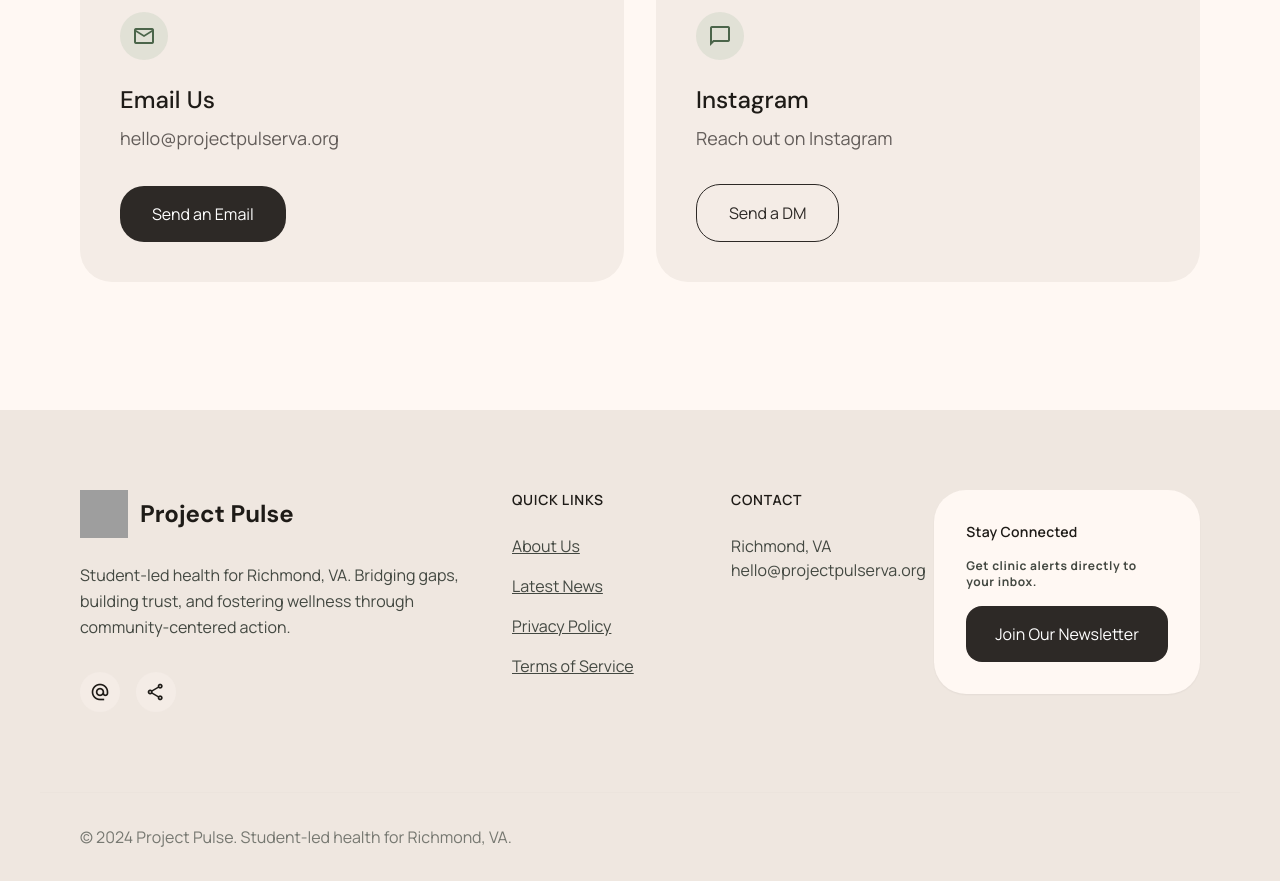
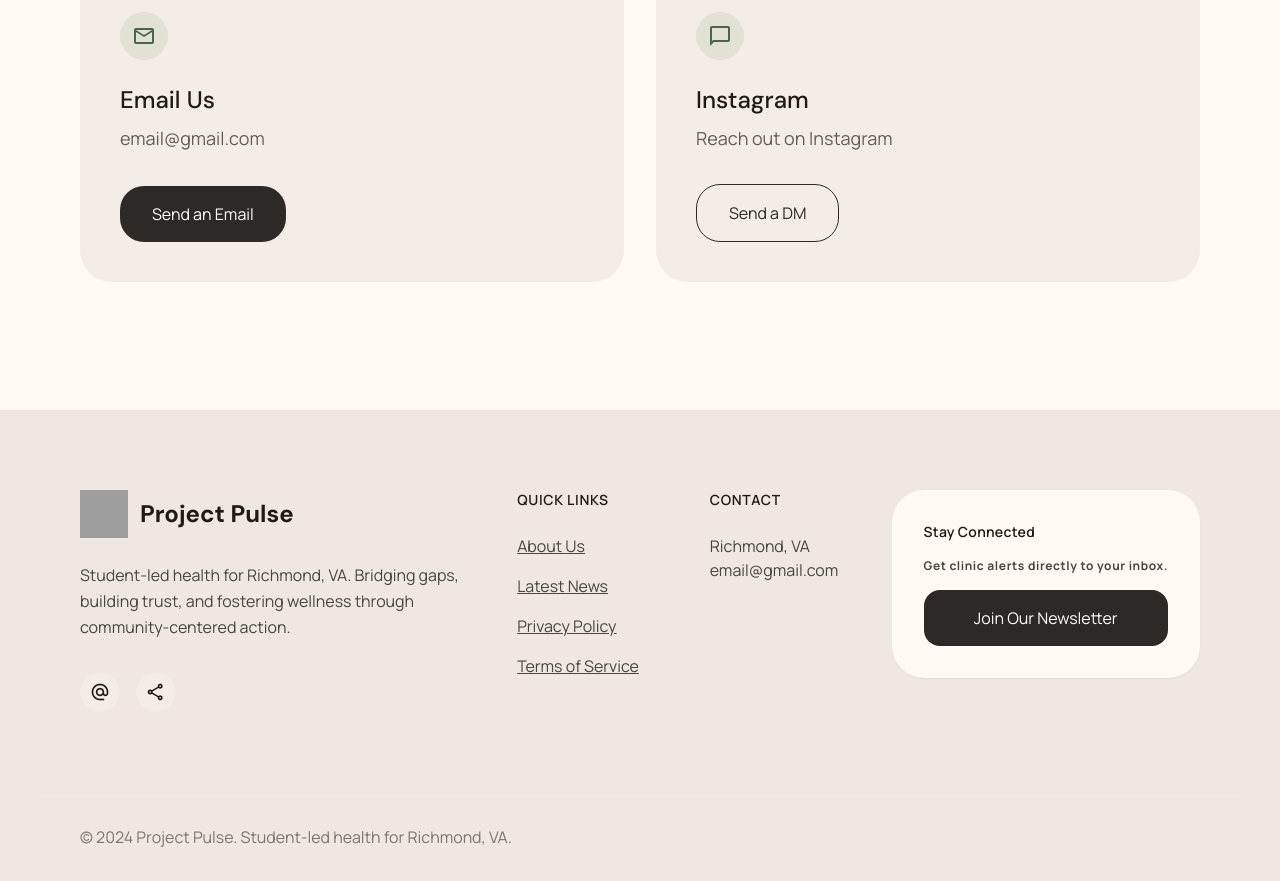
Before and after one commit to VihaanChhabria/project-pulse-website, a React (Vite) app: page / in a window 1280 px wide. Shown: the part 4672-5553 px from the top of the page. Built offline with nearby package versions, Linux system fonts and the light colour scheme; grey boxes are pictures that could not be loaded.

Commit message:
refined get in touch section

```diff
--- a/src/components/landing/GetInTouchSection.jsx
+++ b/src/components/landing/GetInTouchSection.jsx
@@ -1,4 +1,4 @@
-import { CONTACT_EMAIL } from '../../constants/brand'
+import { CONTACT_EMAIL } from "../../constants/brand";
 
 export default function GetInTouchSection() {
   return (
@@ -9,15 +9,17 @@ export default function GetInTouchSection() {
             Get in Touch
           </h2>
           <p className="font-body-md text-body-md text-secondary">
-            Whether you have questions about our clinics, want to partner with us,
-            or just want to say hello, we&apos;d love to hear from you.
+            Whether you have questions about our clinics, want to partner with
+            us, or just want to say hello, we&apos;d love to hear from you.
           </p>
         </div>
         <div className="grid grid-cols-1 md:grid-cols-2 gap-8">
           <div className="bg-surface-container p-10 rounded-[32px] flex flex-col justify-between items-start border-t-4 border-primary-container">
             <div>
               <div className="w-12 h-12 rounded-full bg-primary-container/20 flex items-center justify-center mb-6">
-                <span className="material-symbols-outlined text-primary">mail</span>
+                <span className="material-symbols-outlined text-primary">
+                  mail
+                </span>
               </div>
               <h3 className="font-headline-md text-headline-md text-on-background mb-2">
                 Email Us
@@ -49,7 +51,9 @@ export default function GetInTouchSection() {
             </div>
             <a
               className="px-8 py-4 border-[1.5px] border-[#2D2926] text-[#2D2926] rounded-[24px] font-label-md btn-active inline-block"
-              href="#"
+              href={`https://www.instagram.com/projectpulse.rva/`}
+              target="_blank"
+              rel="noopener noreferrer"
             >
               Send a DM
             </a>
@@ -57,5 +61,5 @@ export default function GetInTouchSection() {
         </div>
       </div>
     </section>
-  )
+  );
 }
--- a/src/constants/brand.js
+++ b/src/constants/brand.js
@@ -1,4 +1,4 @@
 export const LOGO_URL =
   'https://lh3.googleusercontent.com/aida-public/AB6AXuAaF6w_0_Gx4JOaQtpFLe4sZjgObcaGbC7aYJbsk7_iMNlH5KuQcLWpdLqb88uOpuhrcuCJkrisI6mCHydH3aQ7V6z7gfHYJ6WPZrWjcZdQlMHwpZUoolW21pyujDM89bjiBMryD_TC8f3zS3aE2S20UYXt_EQx1C7LU0jhxty65mcSLP4XahpEC4Wmm6XDRoO9ZmzgsyU0XV9Hrk69ltSn5nlWl7DkIvLVRjl1fl0BVIKGfGCJuj0aJ7YkwtmOkqCnimkSdFZGa-E'
 
-export const CONTACT_EMAIL = 'hello@projectpulserva.org'
+export const CONTACT_EMAIL = 'email@gmail.com'
```
